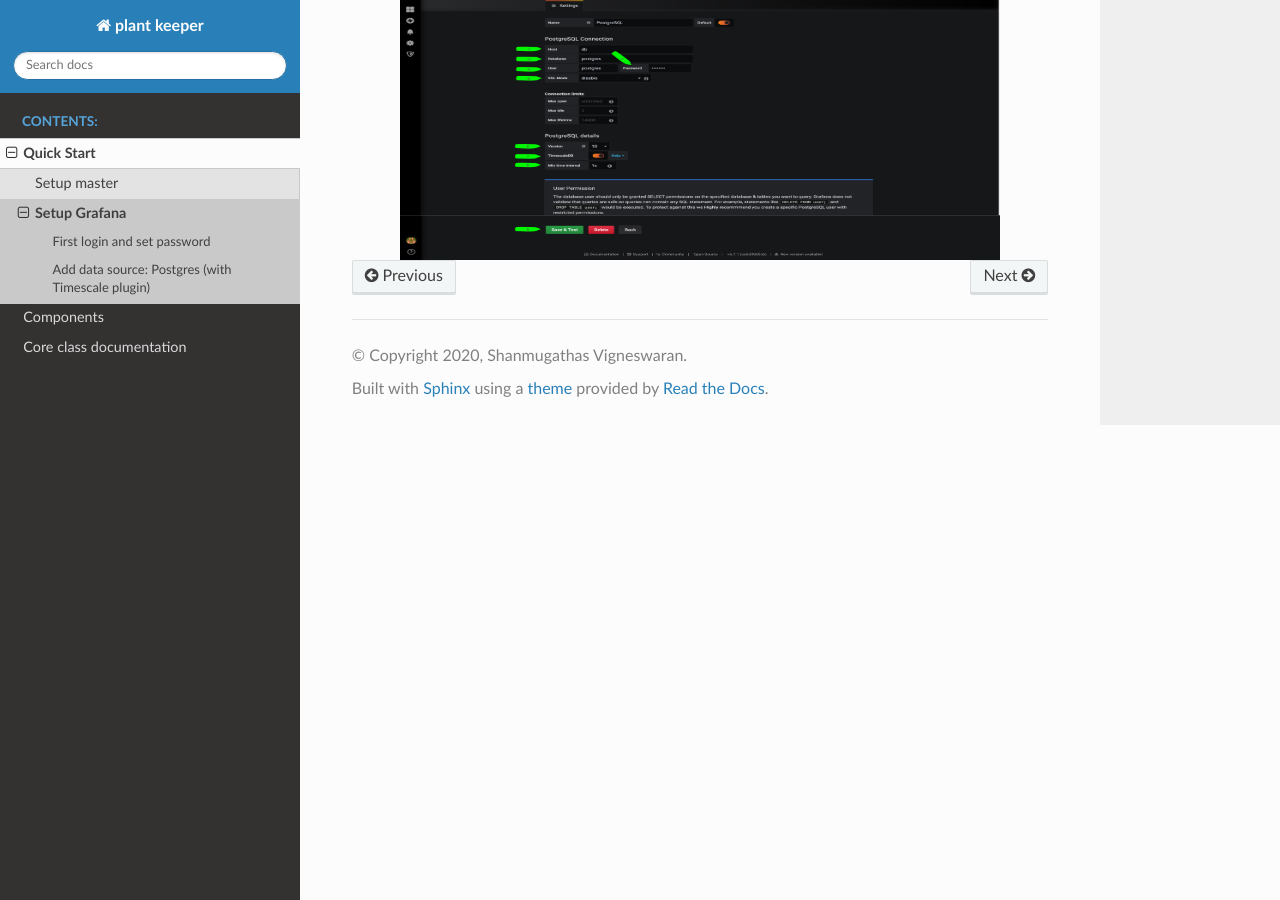
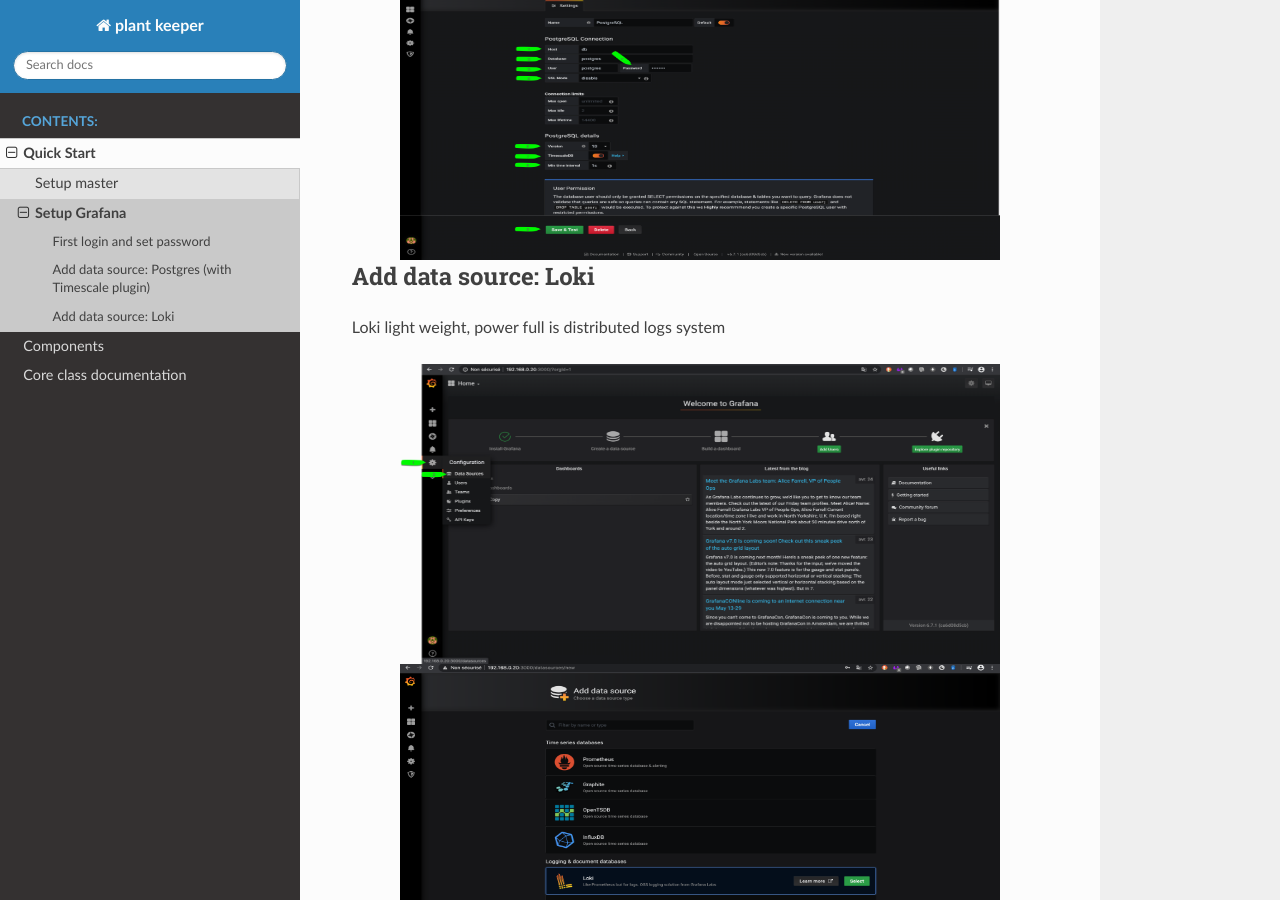
Before and after one commit to One-Green/core-api-gateway, a Sphinx documentation site: the page built from docs/quickstart/setup_grafana.rst, in a window 1280 px wide and 900 px high, scrolled down 1696 px. Built offline with Sphinx 7.4.7 and the Read the Docs theme 2.0.0, drawn with Linux system fonts in a browser that asks for light colours.

Commit message:
docs(docs/quickstart/setup_grafana.rst): update

```diff
--- a/docs/quickstart/setup_grafana.rst
+++ b/docs/quickstart/setup_grafana.rst
@@ -66,3 +66,34 @@
     :scale: 300
     :align: center
     :alt: pg_datasource
+
+
+Add data source: Loki
+=====================
+
+Loki light weight, power full is distributed logs system
+
+
+
+.. figure:: ../images/grafana_add_datasource.png
+    :height: 100
+    :width: 200
+    :scale: 300
+    :align: center
+    :alt: data_source
+
+
+.. figure:: ../images/grafana_add_datasource_loki.png
+    :height: 100
+    :width: 200
+    :scale: 300
+    :align: center
+    :alt: loki_datasource
+
+
+.. figure:: ../images/grafana_loki.png
+    :height: 100
+    :width: 200
+    :scale: 300
+    :align: center
+    :alt: loki_datasource
```
